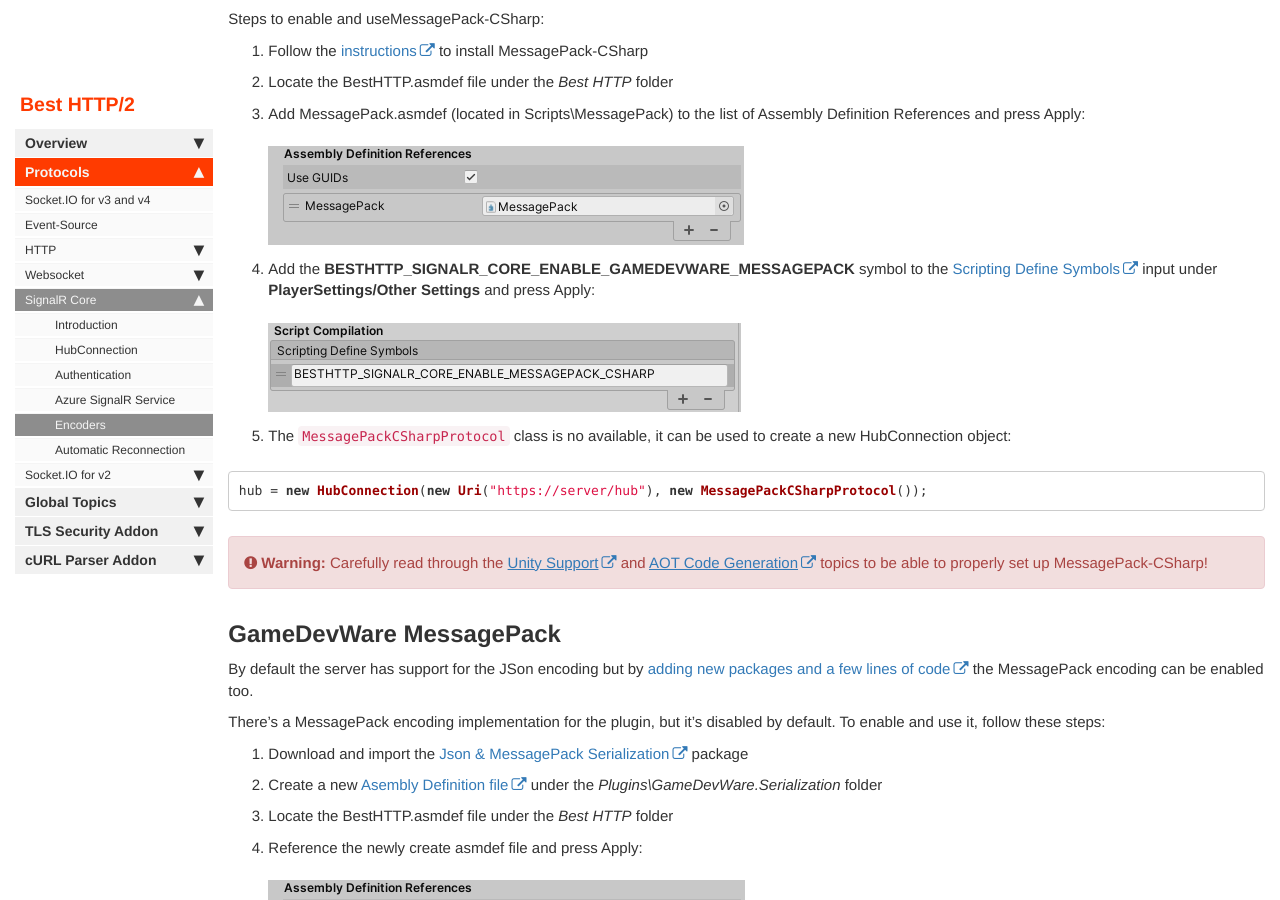
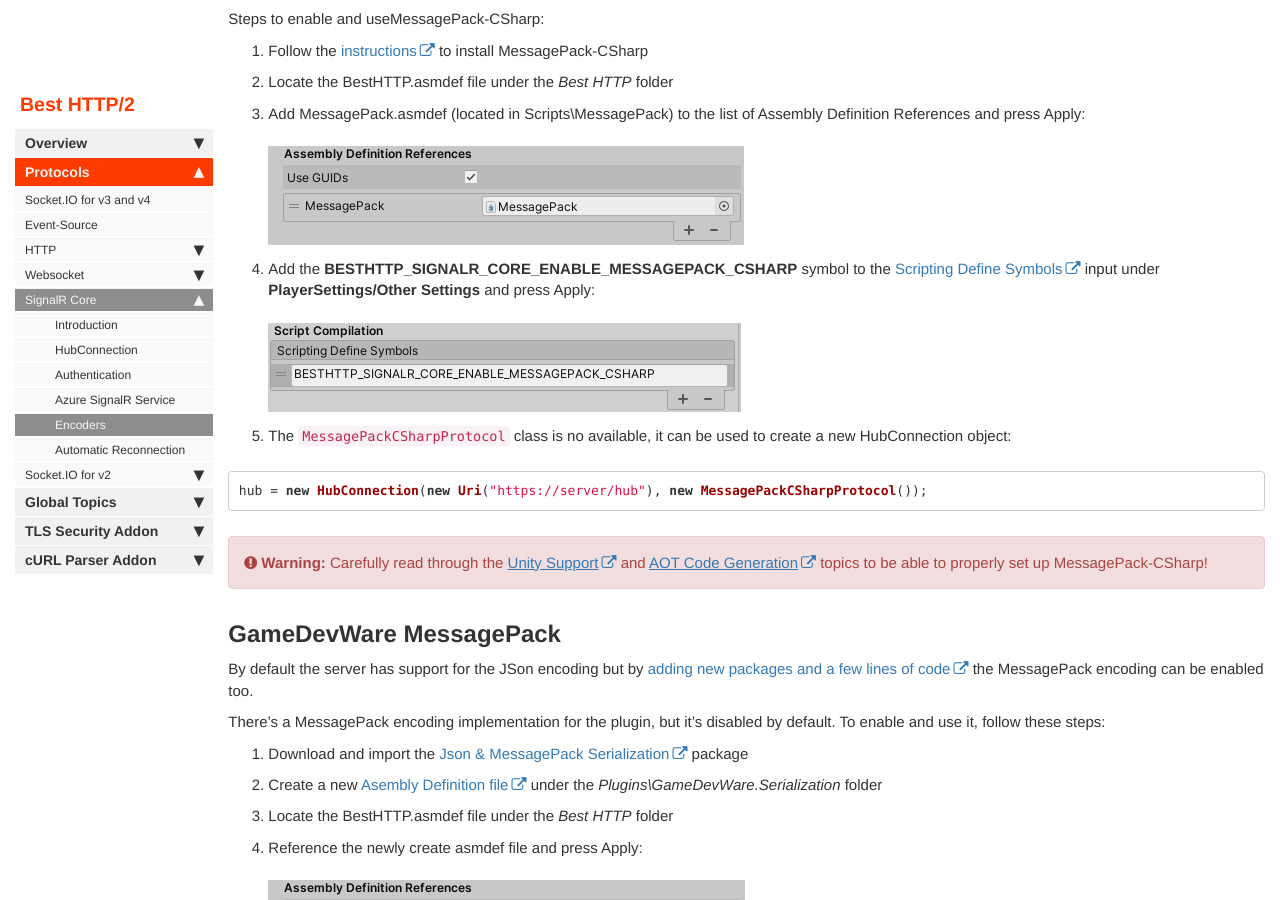
Before and after one commit to Benedicht/BestHTTP-Documentation, a Jekyll site: the page built from pages/best_http2/protocols/signalr_core/Encoders.md, in a window 1280 px wide and 900 px high, scrolled down 1483 px. Built offline with Jekyll 4.4.1, drawn with Linux system fonts in a browser that asks for light colours; comment, search, counter and statistics services are not loaded.

Commit message:
Fixed symbol name.

```diff
--- a/pages/best_http2/protocols/signalr_core/Encoders.md
+++ b/pages/best_http2/protocols/signalr_core/Encoders.md
@@ -47,7 +47,7 @@
 
 	![MessagePack-CSharp_AssemblyDefinition](media/MessagePack-CSharp_AssemblyDefinition.png)
 
-4. Add the **BESTHTTP_SIGNALR_CORE_ENABLE_GAMEDEVWARE_MESSAGEPACK** symbol to the [Scripting Define Symbols](https://docs.unity3d.com/Manual/PlatformDependentCompilation.html) input under **PlayerSettings/Other Settings** and press Apply:
+4. Add the **BESTHTTP_SIGNALR_CORE_ENABLE_MESSAGEPACK_CSHARP** symbol to the [Scripting Define Symbols](https://docs.unity3d.com/Manual/PlatformDependentCompilation.html) input under **PlayerSettings/Other Settings** and press Apply:
 
 	![MessagePack-CSharp_ScriptingDefineSymbols](media/MessagePack-CSharp_ScriptingDefineSymbols.png)
 
```
